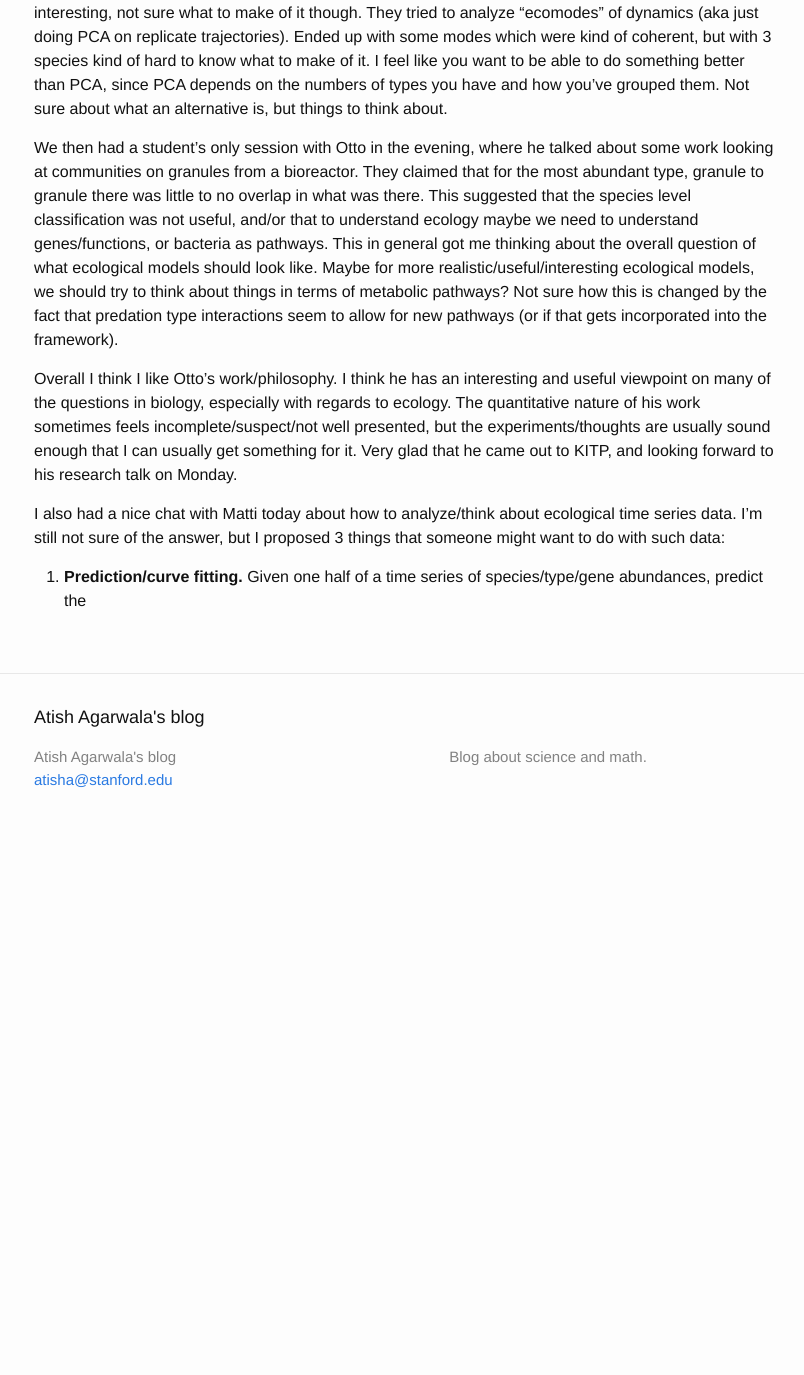
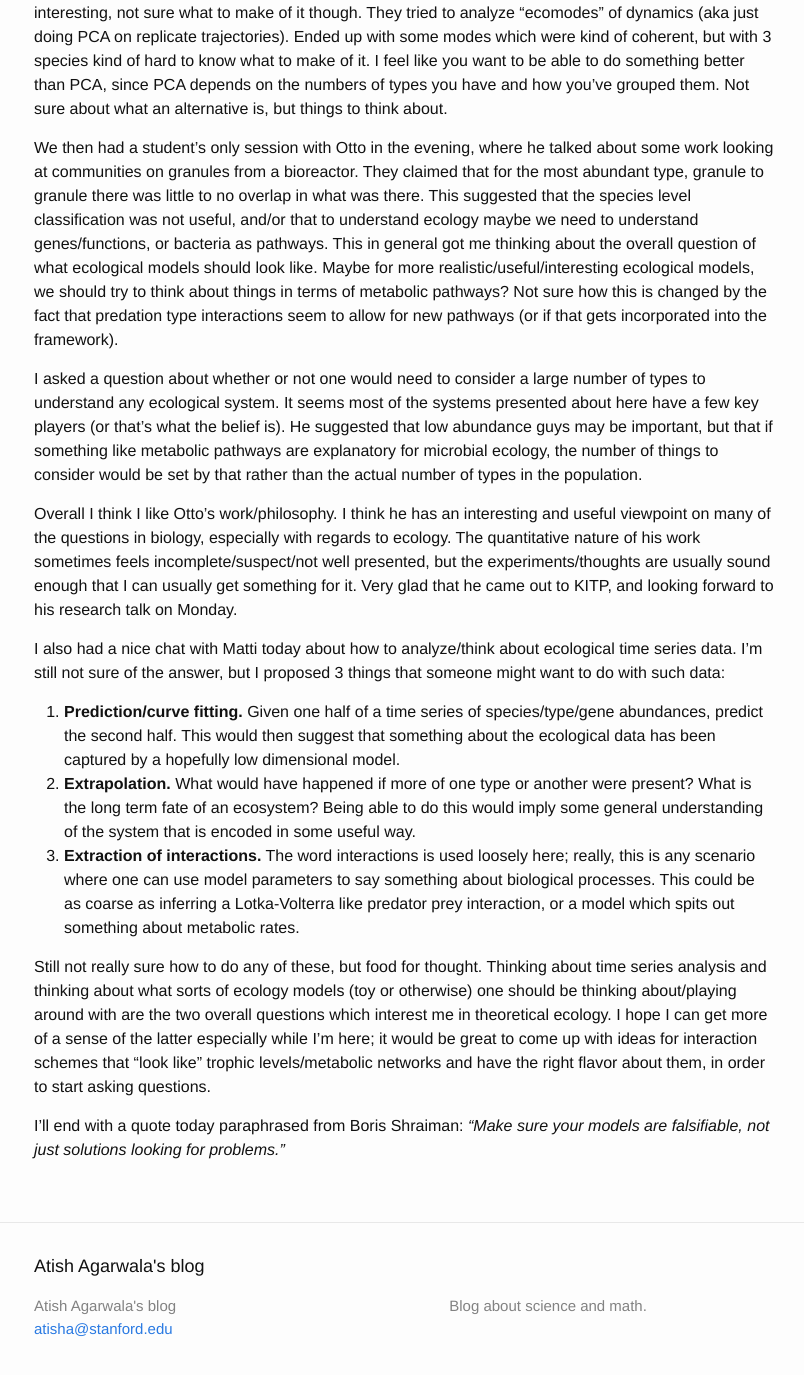
Before and after one commit to atishagarwala/atishagarwala.github.io, a Jekyll site: the page built from _posts/2017-07-27-Thoughts-on-ecology-Cordero.markdown, in a window 1280 px wide and 1400 px high, scrolled down 493 px. Shown: the top 1375 px of the window, without its empty margins (236-1040 px from the left). Built offline with Jekyll 4.4.1, drawn with Linux system fonts in a browser that asks for light colours; comment, search, counter and statistics services are not loaded; before the commit the page ends 1344 px from its top, so only the background shows below that.

Commit message:
Update 2017-07-27-Thoughts-on-ecology-Cordero.markdown

```diff
--- a/_posts/2017-07-27-Thoughts-on-ecology-Cordero.markdown
+++ b/_posts/2017-07-27-Thoughts-on-ecology-Cordero.markdown
@@ -26,12 +26,19 @@ be able to do something better than PCA, since PCA depends on the numbers of typ
 Not sure about what an alternative is, but things to think about.
 
 We then had a student's only session with Otto in the evening, where he talked about some work looking at communities on
-granules from a bioreactor. They claimed that for the most abundant type, granule to granule there was little to no overlap in
+granules from a bioreactor. They claimed that for the most abundant type, granule to granule there was little to no overlap
+in
 what was there. This suggested that the species level classification was not useful, and/or that to understand ecology
 maybe we need to understand genes/functions, or bacteria as pathways. This in general got me thinking about the overall
 question of what ecological models should look like. Maybe for more realistic/useful/interesting ecological models, we should
 try to think about things in terms of metabolic pathways? Not sure how this is changed by the fact that predation
 type interactions seem to allow for new pathways (or if that gets incorporated into the framework).
+
+I asked a question about whether or not one would need to consider a large number of types to understand any ecological
+system. It seems most of the systems presented about here have a few key players (or that's what the belief is). He
+suggested that low abundance guys may be important, but that if something like metabolic pathways are explanatory
+for microbial ecology, the number of things to consider would be set by that rather than the actual
+number of types in the population.
 
 Overall I think I like Otto's work/philosophy. I think he has an interesting and useful viewpoint on many of the questions in
 biology, especially with regards to ecology. The quantitative nature of his work sometimes feels incomplete/suspect/not well
@@ -40,4 +47,21 @@ that he came out to KITP, and looking forward to his research talk on Monday.
 
 I also had a nice chat with Matti today about how to analyze/think about ecological time series data. I'm still not sure
 of the answer, but I proposed 3 things that someone might want to do with such data:
-1. **Prediction/curve fitting.** Given one half of a time series of species/type/gene abundances, predict the
+1. **Prediction/curve fitting.** Given one half of a time series of species/type/gene abundances, predict the second half.
+This would then suggest that something about the ecological data has been captured by a hopefully low dimensional model.
+2. **Extrapolation.** What would have happened if more of one type or another were present? What is the long term fate
+of an ecosystem? Being able to do this would imply some general understanding of the system that is encoded in some useful
+way.
+3. **Extraction of interactions.** The word interactions is used loosely here; really, this is any scenario where one can
+use model parameters to say something about biological processes. This could be as coarse as inferring a Lotka-Volterra
+like predator prey interaction, or a model which spits out something about metabolic rates.
+
+Still not really sure how to do any of these, but food for thought. Thinking about time series analysis and
+thinking about what sorts of ecology models (toy or otherwise) one should be thinking about/playing around with
+are the two overall questions which interest me in theoretical ecology. I hope I can get more of a sense of
+the latter especially while I'm here; it would be great to come up with ideas for interaction schemes that "look like"
+trophic levels/metabolic networks and have the right flavor about them, in order to start asking questions.
+
+I'll
+end with a quote today paraphrased from Boris Shraiman: _"Make sure your models are falsifiable, not just solutions
+looking for problems."_
```
